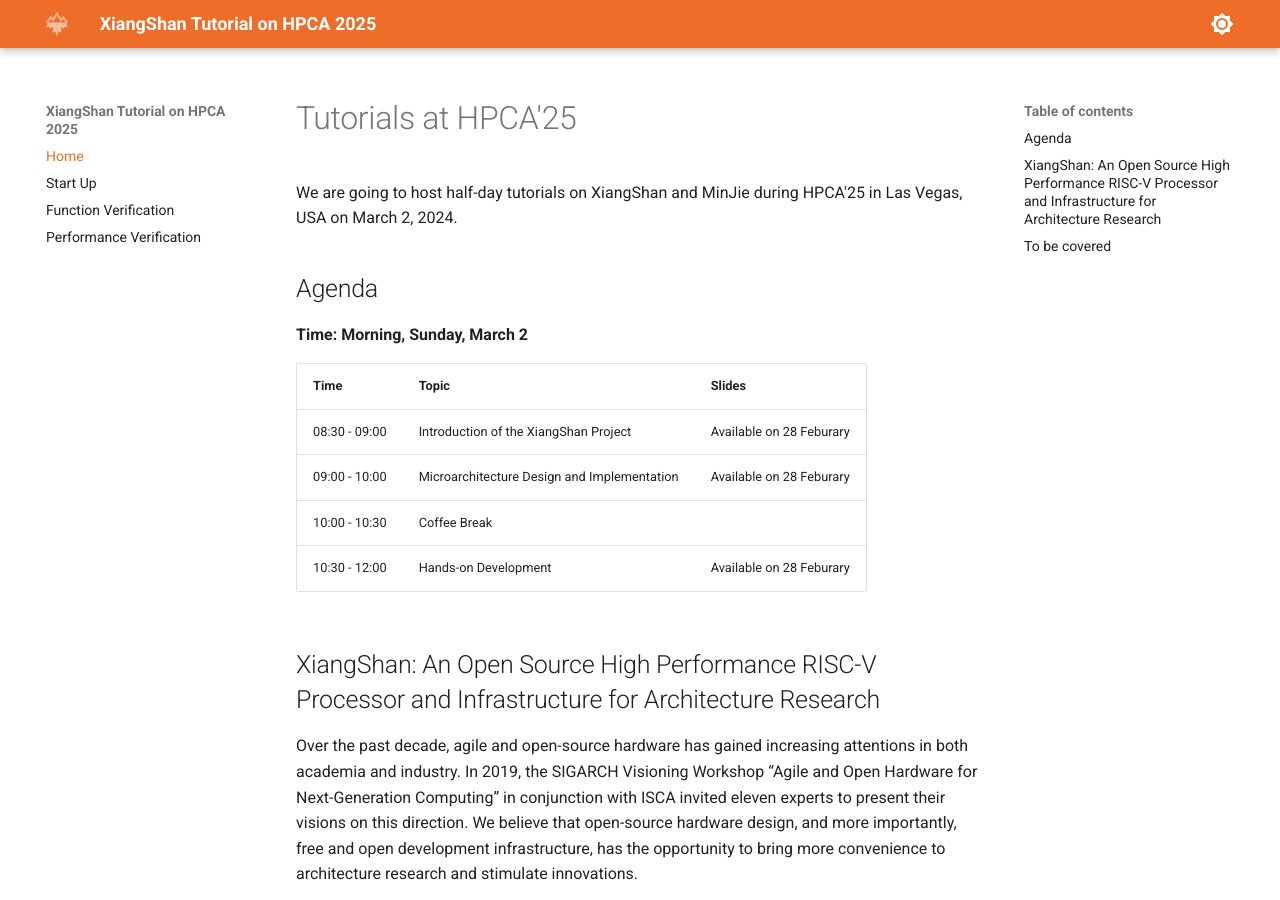
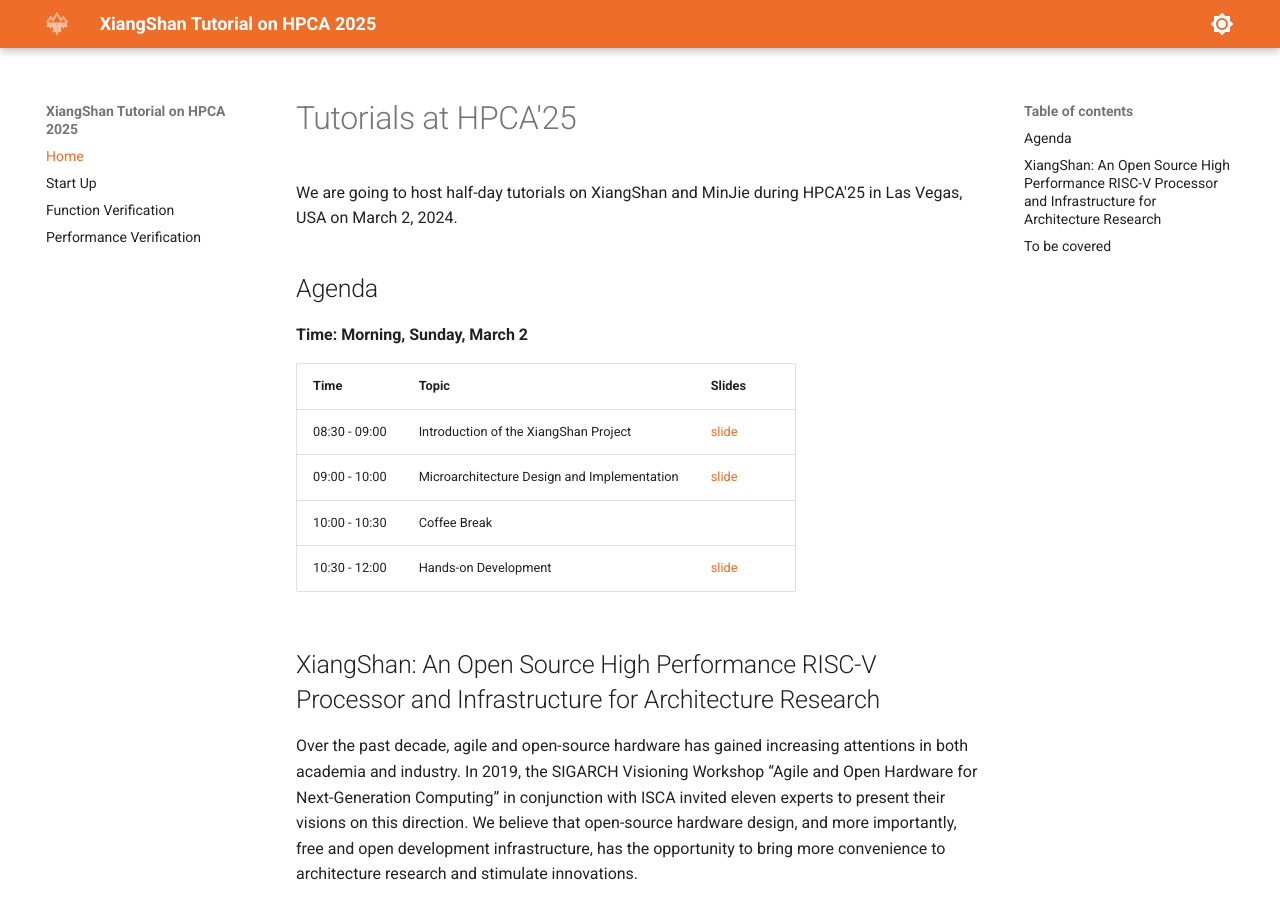
Before and after one commit to OpenXiangShan/tutorial, an MkDocs documentation site: the page built from docs/index.md, in a window 1280 px wide and 900 px high. Built offline with MkDocs 1.6.1 and Material for MkDocs 9.7.7, drawn with Linux system fonts in a browser that asks for light colours.

Commit message:
docs: add hpca 2025 slides

```diff
--- a/docs/index.md
+++ b/docs/index.md
@@ -8,10 +8,10 @@ We are going to host half-day tutorials on XiangShan and MinJie during HPCA'25 i
 
 | Time          | Topic                                       | Slides                   |
 | ------------- | ------------------------------------------- | ------------------------ |
-| 08:30 - 09:00 | Introduction of the XiangShan Project       | Available on 28 Feburary |
-| 09:00 - 10:00 | Microarchitecture Design and Implementation | Available on 28 Feburary |
+| 08:30 - 09:00 | Introduction of the XiangShan Project       | [slide](./slides/20250302-HPCA25-1-Introduction-XiangShan.pdf) |
+| 09:00 - 10:00 | Microarchitecture Design and Implementation | [slide](./slides/20250302-HPCA25-2-Microarchitecture.pdf) |
 | 10:00 - 10:30 | Coffee Break                                |                          |
-| 10:30 - 12:00 | Hands-on Development                        | Available on 28 Feburary |
+| 10:30 - 12:00 | Hands-on Development                        | [slide](./slides/20250302-HPCA25-3-Dev-Tools.pdf) |
 
 ## XiangShan: An Open Source High Performance RISC-V Processor and Infrastructure for Architecture Research
 
```
Also changed, not shown: 3 other files.
